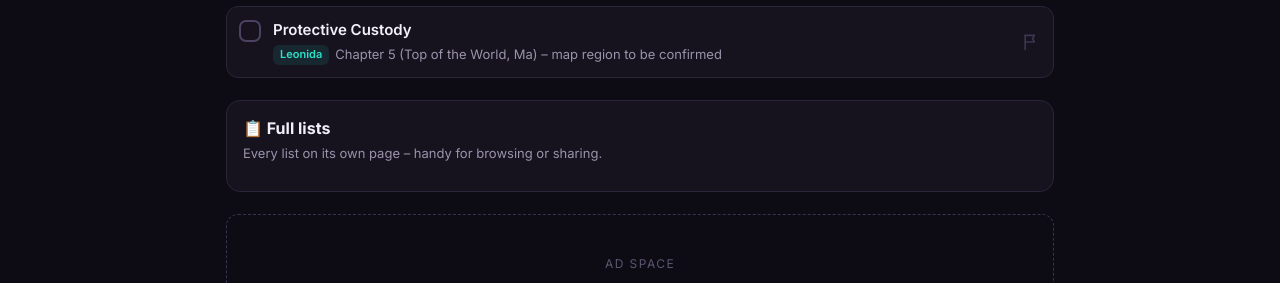
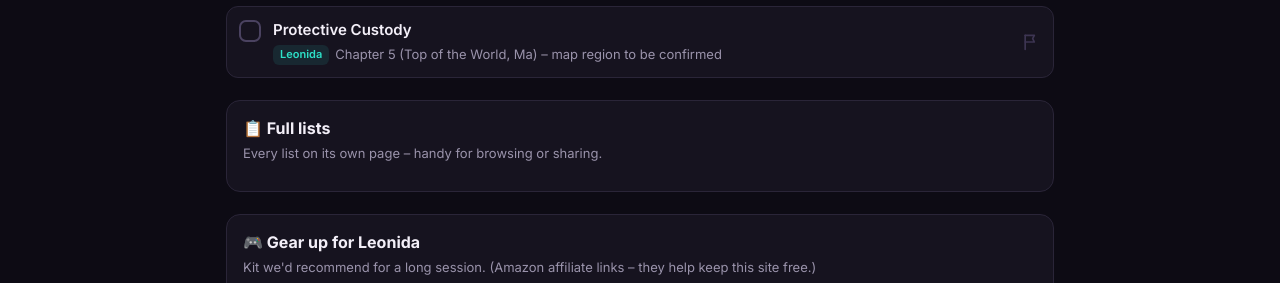
Before and after one commit to leonidatracker/Le-nida-tracker, a plain HTML site: page index.html in a window 1280 px wide. Shown: the part 7076-7359 px from the top of the page. Drawn offline with Linux system fonts and the light colour scheme.

Commit message:
Hide empty ad placeholder until AdSense is approved
Co-Authored-By: Claude Opus 5.5 <noreply@anthropic.com>
Claude-Session: https://claude.ai/code/session_01UEYp23WoeKS6hmV9afT8X4

```diff
--- a/index.html
+++ b/index.html
@@ -200,7 +200,7 @@
     <div class="glinks"><!--GUIDES--></div>
   </section>
 
-  <div class="ad">Ad space</div>
+  <!-- AD SLOT: put the AdSense ad unit code here once approved -->
 
   <section class="panel">
     <h3>🎮 Gear up for Leonida</h3>
```
